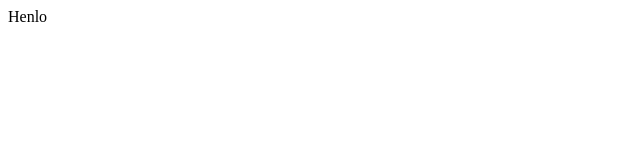
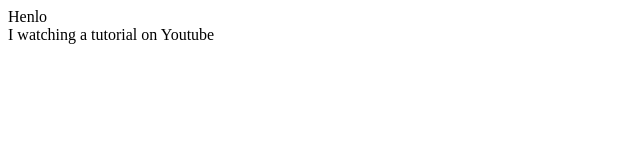
Before and after one commit to Jxrom/github_crash_course, a plain HTML site: page index.html in a window 1280 px wide. Shown: the whole page, without its empty margins (0-640 px from the left). Drawn offline with Linux system fonts and the light colour scheme.

Commit message:
Update
Just working on some project

```diff
--- a/index.html
+++ b/index.html
@@ -1 +1,3 @@
 <div>Henlo</div>
+
+<div>I watching a tutorial on Youtube</div>
```
Also changed, not shown: 2 other files.
